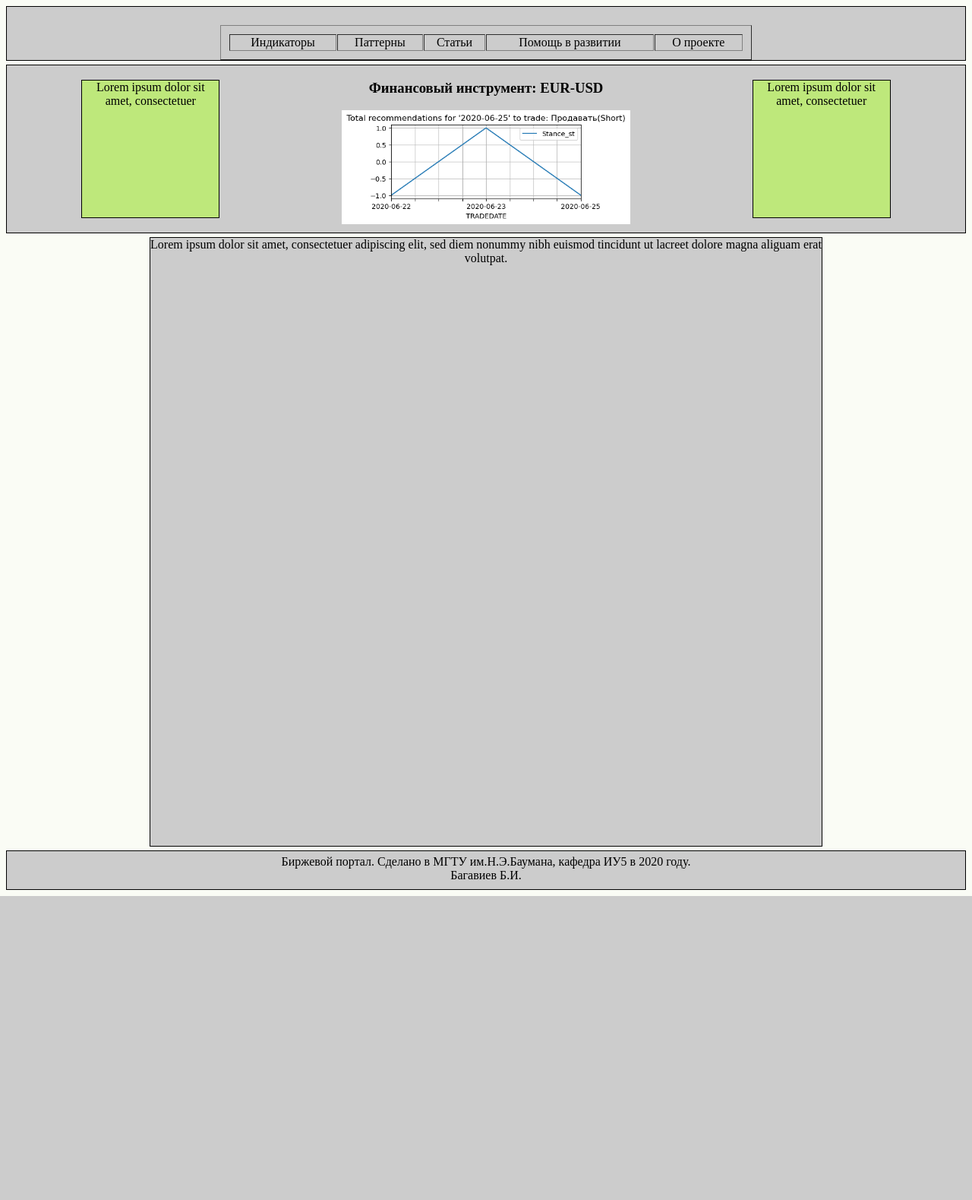
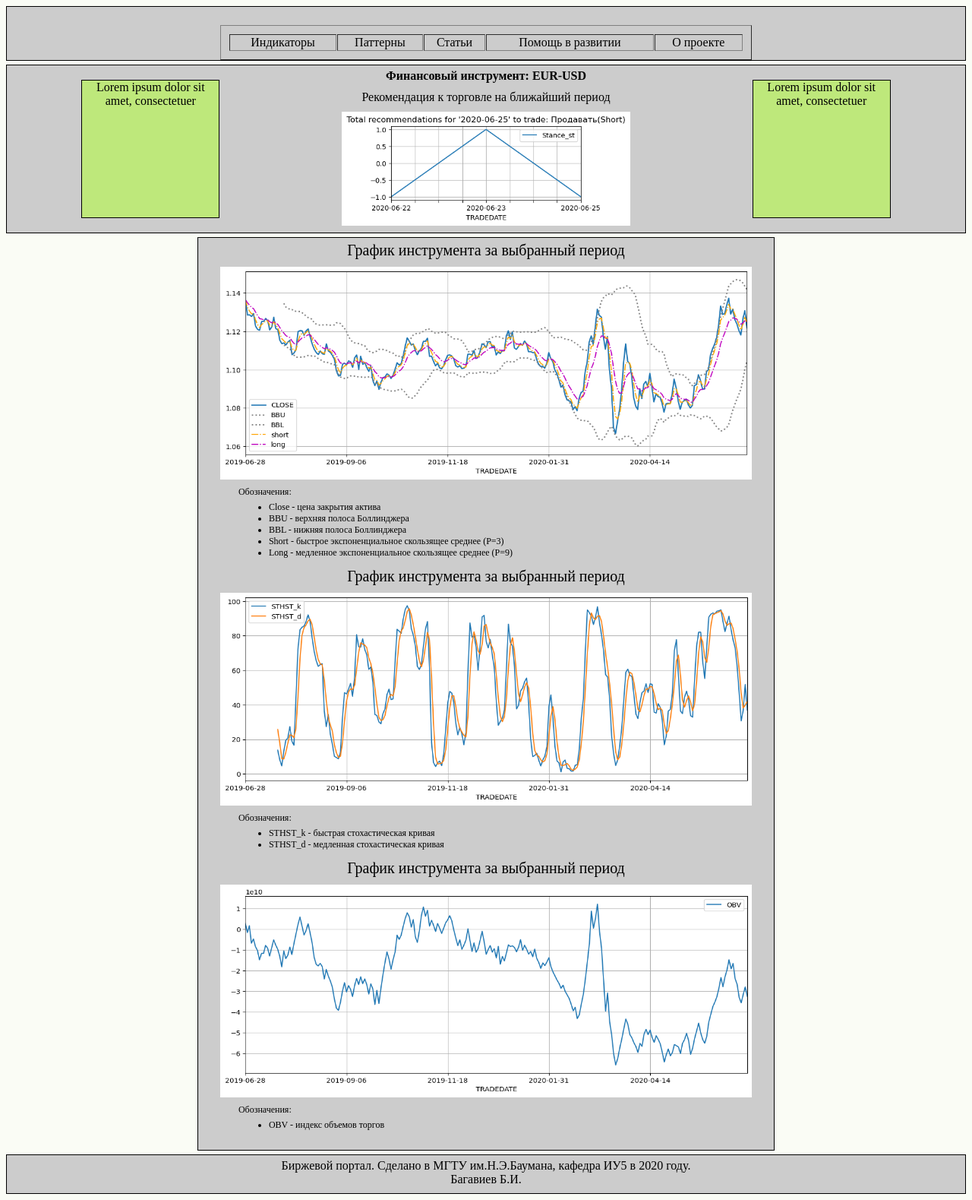
Before and after one commit to Bagaviev/Stock_WEB, a Flask app: page / in a window 1280 px wide. Shown: the whole page at 76% size. Before the commit the page ends 1179 px from the top, so only its background shows below. Run offline with Flask 2, Linux system fonts and the light colour scheme.

Commit message:
Privet, test Pycharm Github integration

```diff
--- a/templates/index.html
+++ b/templates/index.html
@@ -42,12 +42,12 @@
     transform: translate(-50%,-50%);
    }
     .main_content {
-    height: 800px;
-    width: 70%;
+    height: 1200px;
+    width: 60%;
     background: #ccc;
     border: solid 1px black;
-    text-align: center;
-    margin: 0 auto;
+    left: 0;
+    margin: auto;
     margin-top: 5px;
    }
     .footer {
@@ -75,24 +75,47 @@
     </table>
  </div>
 
- <div class="middle_block"><h3>Финансовый инструмент: EUR-USD</h3>
-    <p style="text-align:center"><img src="\static\recommendation.png" alt="recommendation" width="380" height="150">
+ <div class="middle_block">
+    <h4 style="margin:5px">Финансовый инструмент: EUR-USD</h4>
+    <p style="margin:10px">Рекомендация к торговле на ближайший период</p>
+    <p style="text-align:center; margin-top:5px"><img src="\static\recommendation.png" alt="recommendation" width="380" height="150">
     <div class="left_middle">
-    Lorem ipsum dolor sit amet, consectetuer
+        Lorem ipsum dolor sit amet, consectetuer
     </div>
     <div class="right_middle">
-    Lorem ipsum dolor sit amet, consectetuer
+        Lorem ipsum dolor sit amet, consectetuer
     </div>
  </div>
 
  <div class="main_content">
-Lorem ipsum dolor sit amet, consectetuer
-adipiscing elit, sed diem nonummy nibh euismod tincidunt ut lacreet
-dolore magna aliguam erat volutpat.
+     <p style="text-align:center; margin-top:5px; margin-bottom:10px; font-size: 20px; font-family: Microsoft JhengHei Light;">График инструмента за выбранный период<br></p>
+     <p style="text-align:center; margin-top:5px; margin-bottom:5px"><img src="\static\main_y.png" alt="main_plot" width="700" height="280">
+     <p style="margin-top:5px; margin-bottom:5px; margin-left:7%; font-size: 12px; font-family: Microsoft JhengHei Light;">Обозначения:</p>
+    <ul style="margin-top:5px; margin-left:7%; font-size: 12px; font-family: Microsoft JhengHei Light;">
+        <li>Close - цена закрытия актива</li>
+        <li>BBU - верхняя полоса Боллинджера</li>
+        <li>BBL - нижняя полоса Боллинджера</li>
+        <li>Short - быстрое экспоненциальное скользящее среднее (P=3)</li>
+        <li>Long - медленное экспоненциальное скользящее среднее (P=9)</li>
+    </ul>
+
+    <p style="text-align:center; margin-top:5px; margin-bottom:10px; font-size: 20px; font-family: Microsoft JhengHei Light;">График инструмента за выбранный период<br></p>
+    <p style="text-align:center; margin-top:5px; margin-bottom:5px"><img src="\static\stoch_y.png" alt="main_plot" width="700" height="280">
+    <p style="margin-top:5px; margin-bottom:5px; margin-left:7%; font-size: 12px; font-family: Microsoft JhengHei Light;">Обозначения:</p>
+    <ul style="margin-top:5px; margin-left:7%; font-size: 12px; font-family: Microsoft JhengHei Light;">
+        <li>STHST_k - быстрая стохастическая кривая</li>
+        <li>STHST_d - медленная стохастическая кривая</li>
+    </ul>
+
+    <p style="text-align:center; margin-top:5px; margin-bottom:10px; font-size: 20px; font-family: Microsoft JhengHei Light;">График инструмента за выбранный период<br></p>
+    <p style="text-align:center; margin-top:5px; margin-bottom:5px"><img src="\static\obv_y.png" alt="main_plot" width="700" height="280">
+    <p style="margin-top:5px; margin-bottom:5px; margin-left:7%; font-size: 12px; font-family: Microsoft JhengHei Light;">Обозначения:</p>
+    <ul style="margin-top:5px; margin-left:7%; font-size: 12px; font-family: Microsoft JhengHei Light;">
+        <li>OBV - индекс объемов торгов</li>
+    </ul>
  </div>
 
- <div class="footer">Биржевой портал. Сделано в МГТУ им.Н.Э.Баумана, кафедра ИУ5 в 2020 году.<br>Багавиев Б.И.
- </div>
+ <div class="footer">Биржевой портал. Сделано в МГТУ им.Н.Э.Баумана, кафедра ИУ5 в 2020 году.<br>Багавиев Б.И.</div>
 
 </body>
 </html>
```
